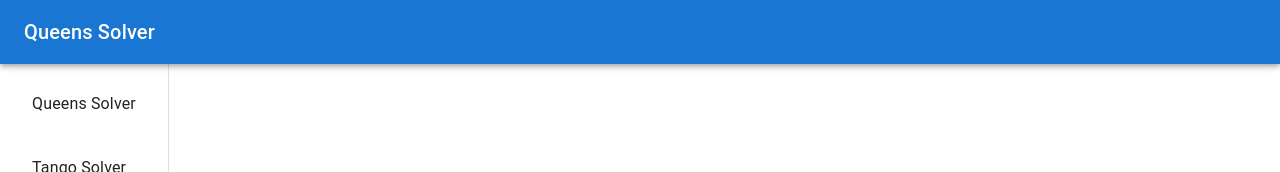
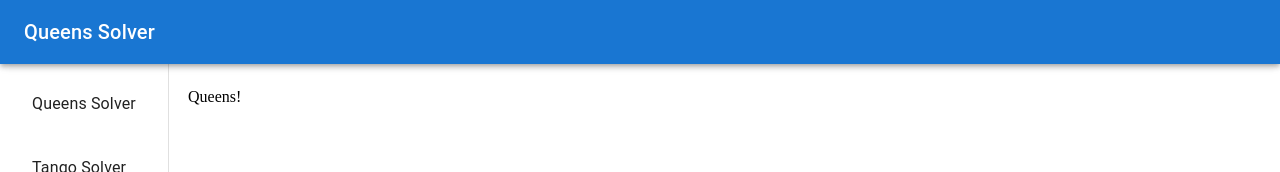
Before and after one commit to RileyCullen/game-solvers, a React (Vite) app: page / in a window 1280 px wide. Shown: the top 172 px of the page. Built offline with nearby package versions, Linux system fonts and the light colour scheme.

Commit message:
feat: Add ability to render app components (#3)
Co-authored-by: Riley  Cullen <rileycullen@Rileys-MacBook-Pro.local>

```diff
--- a/src/main-container/container.tsx
+++ b/src/main-container/container.tsx
@@ -3,7 +3,9 @@ import { AppBar } from './app-bar';
 import { MainContext } from './main-context';
 import { Sidebar } from './sidebar';
 import Box from '@mui/material/Box';
-import { useState, useMemo } from 'react';
+import Drawer from '@mui/material/Drawer';
+import Toolbar from '@mui/material/Toolbar';
+import { useState, useMemo, ComponentType, ReactNode } from 'react';
 
 /** Main application container (i.e., entry point to the application).*/
 export function Container() {
@@ -12,16 +14,58 @@ export function Container() {
         () => new ErrorSwallowingAppService(APP_DEFINITIONS),
         []
     );
+    const Component: ComponentType = appService.createComponent(appId)
+        ?? ComponentNotFound;
+
     return (
         <Box>
             <MainContext.Provider
                 value={{
                     appService,
                     currentAppId: appId
-                }}>
-                <AppBar />
-                <Sidebar updateCurrentItem={setAppId} />
+                }}
+            >
+                <Box
+                    sx={{
+                        display: 'flex',
+                        width: '100%'
+                    }}
+                >
+                    <AppBar />
+                    <Sidebar updateCurrentItem={setAppId} />
+                    <AppContainer>
+                        <Component />
+                    </AppContainer>
+                </Box>
             </MainContext.Provider>
         </Box>
     );
 }
+
+/** Help component to display when selected app is invalid. */
+function ComponentNotFound() {
+    return (
+        <p>Error: Component not found</p>
+    );
+}
+
+/** Props for {@link AppContainer}. */
+interface AppContainerProps {
+    /** Sub application to render. */
+    children: ReactNode;
+}
+
+/** Container for sub-applications. */
+function AppContainer(props: AppContainerProps) {
+    const { children } = props;
+    return (
+        <Box
+            sx={{
+                flexGrow: 1,
+            }}
+        >
+            <Toolbar />
+            {children}
+        </Box>
+    );
+}
--- a/src/main-container/sidebar.tsx
+++ b/src/main-container/sidebar.tsx
@@ -14,6 +14,7 @@ interface SidebarProps {
     updateCurrentItem(id: App['id']): void;
 }
 
+const drawerWidth = 180;
 /** Sidebar to select sub-application. */
 export function Sidebar(props: SidebarProps) {
     const { updateCurrentItem } = props;
@@ -22,7 +23,12 @@ export function Sidebar(props: SidebarProps) {
     const appIds = appService.getRegisteredApps();
 
     return (
-        <Drawer variant='permanent'>
+        <Drawer
+            variant='permanent'
+            sx={{
+                width: drawerWidth,
+            }}
+        >
             <Toolbar />
             <List>
                 {
```
